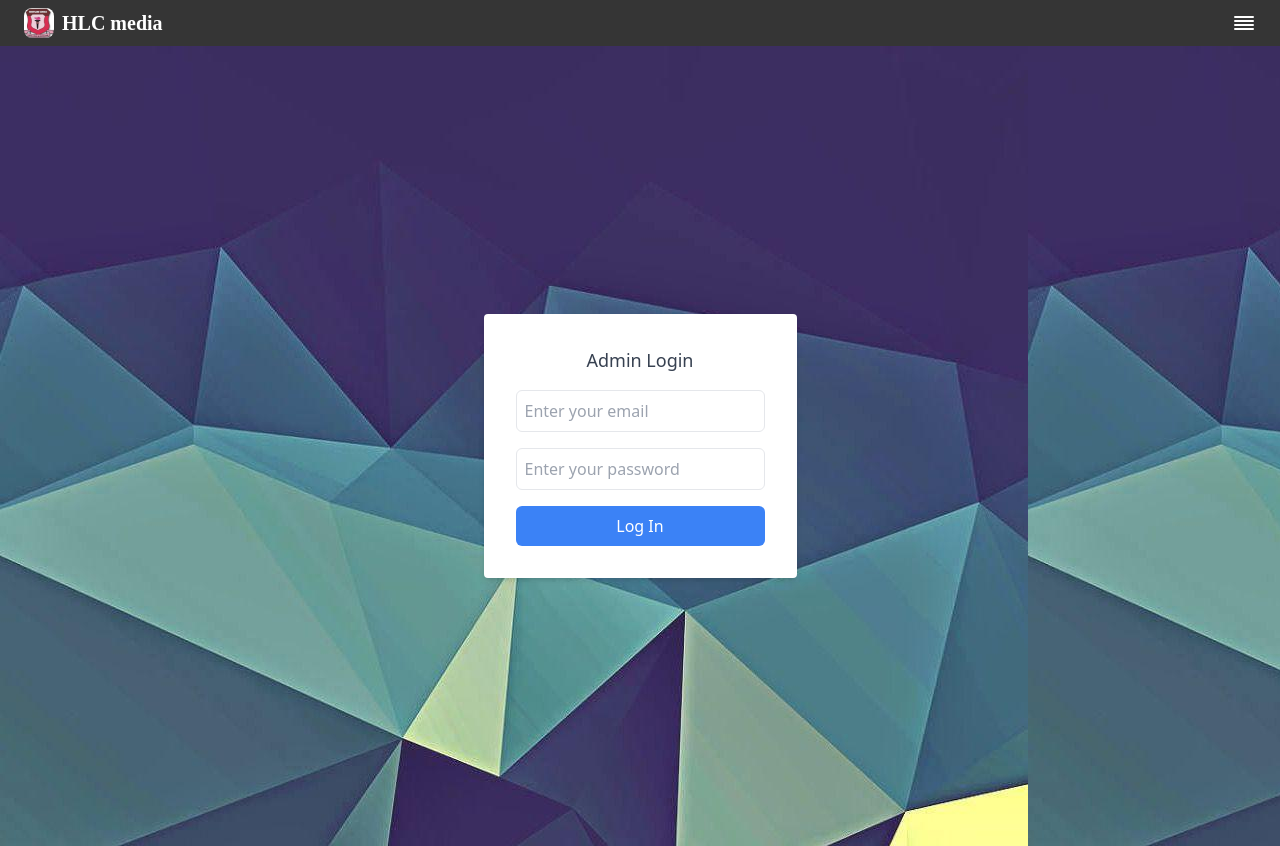
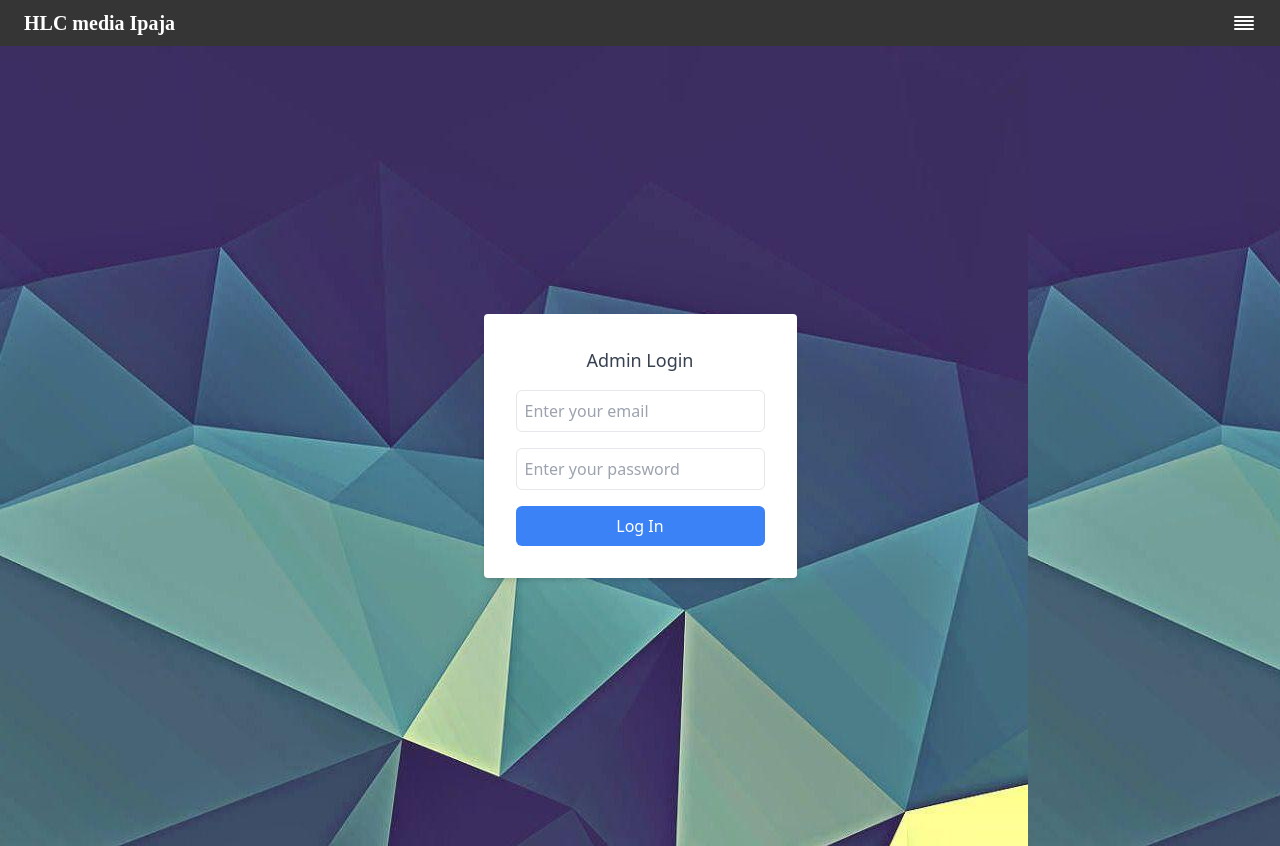
Before and after one commit to adepoju-oluwatobi/HLC-media_blog_frontend, a React (Vite) app: page /login in a window 1280 px wide. Built offline with nearby package versions, Linux system fonts and the light colour scheme; a web font is replaced by a local one.

Commit message:
edited the header

```diff
--- a/src/components/Header.jsx
+++ b/src/components/Header.jsx
@@ -20,8 +20,8 @@ function Header() {
       <div className="header">
         <Link to="/">
           <div className="flex items-center gap-2">
-            <img className="site-logo" src={Logo} alt="" />
-            <p className="site-title">HLC media</p>
+            {/* <img className="site-logo" src={Logo} alt="" /> */}
+            <p className="site-title">HLC media Ipaja</p>
           </div>
         </Link>
         <img
--- a/src/pages/PostPage.jsx
+++ b/src/pages/PostPage.jsx
@@ -50,7 +50,7 @@ function PostPage() {
             <img className="w-[90%] rounded-xl" src={post.image} alt="" />
             <p className="post-title">{post.title}</p>
             {expandedPostId === post.id && (
-              <p className="content">{post.des}</p>
+              <p className="">{post.des}</p>
             )}
             <button
               className="text-blue-500 hover:underline"
```
